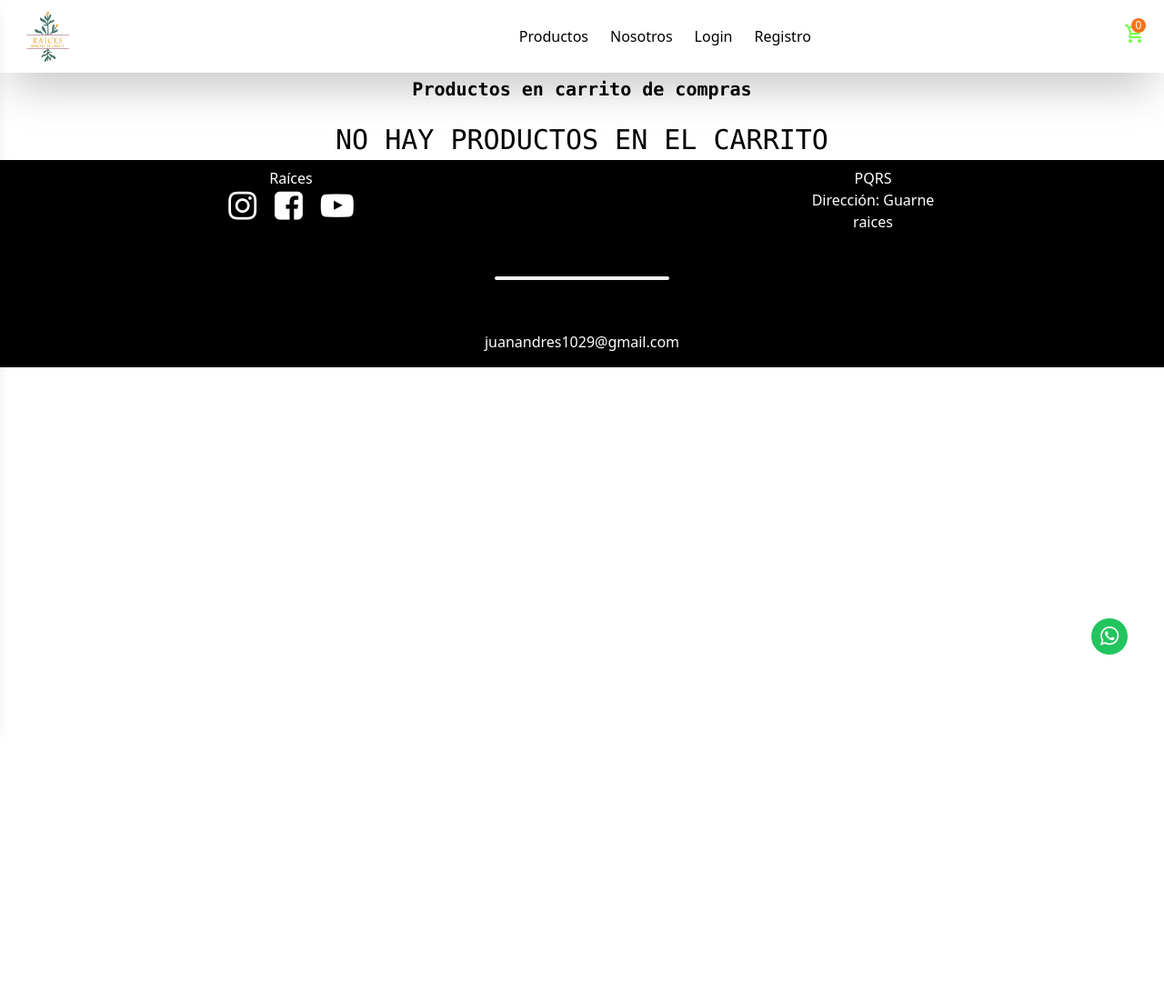
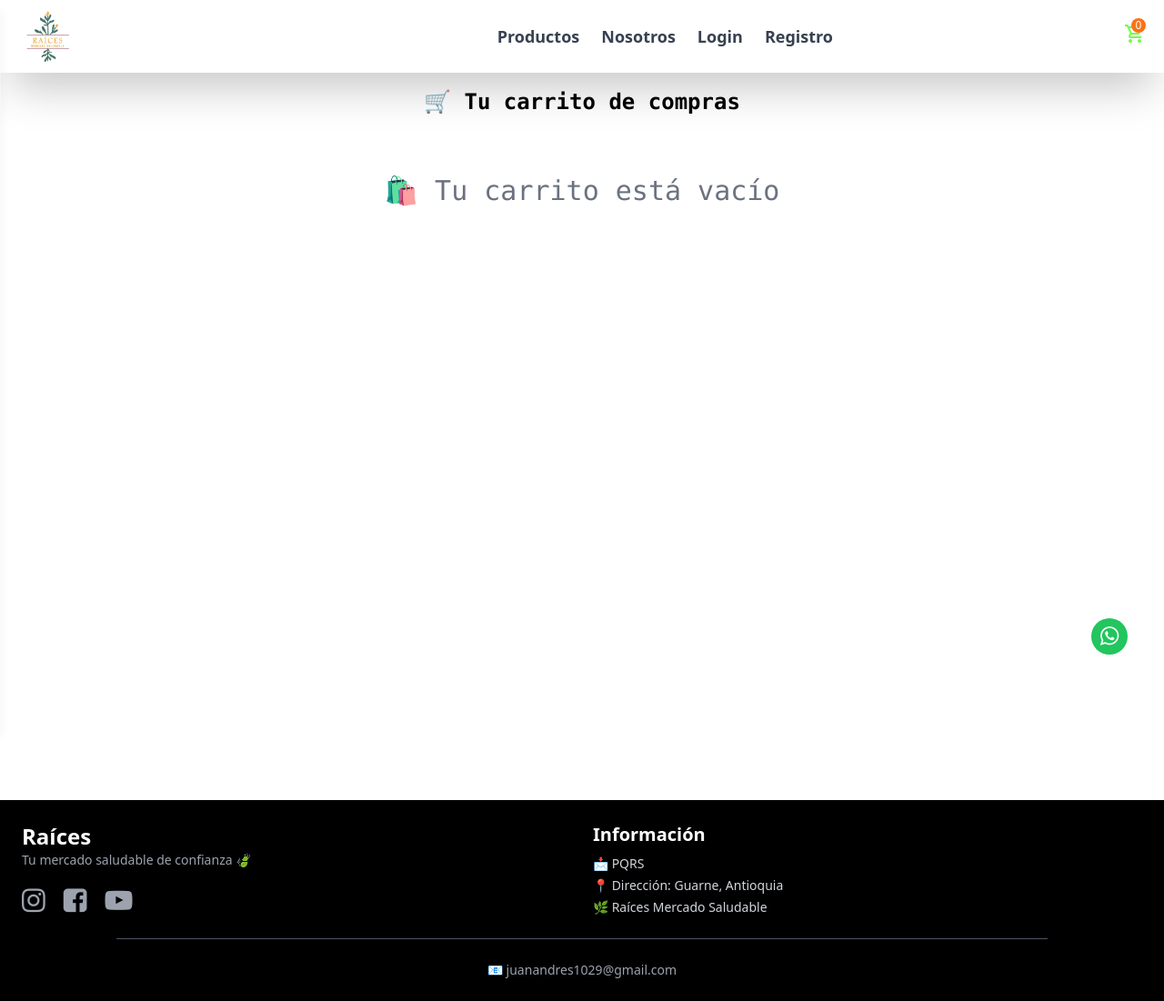
Before and after one commit to JuanAndreAV/angular-ecommerce, an Angular app: page /carrito in a window 1280 px wide. Shown: the whole page at 91% size. Before the commit the page ends 800 px from the top, so only its background shows below. Built offline with nearby package versions, Linux system fonts and the light colour scheme.

Commit message:
añade mejoras en templates

```diff
--- a/src/app/pages/carrito/carrito.component.html
+++ b/src/app/pages/carrito/carrito.component.html
@@ -1,34 +1,65 @@
-<main class="mt-20 p-1 h-1/2 ">
-<h1 class="text-center font-bold text-xl font-mono" >Productos en carrito de compras</h1>
-    <div id="product-list" class="grid grid-cols-1 md:grid-cols-3 gap-4 p-3">
-     @for(product of cartService.productsInCart; track product._id){
-        <div class="product-card bg-white p-6 rounded-lg shadow-lg" >
+<main class="mt-20 p-4 min-h-screen">
+    <h1 class="text-center font-bold text-2xl font-mono mb-6">🛒 Tu carrito de compras</h1>
 
-            <img class="product-image w-full h-48 object-cover mb-4 rounded" [src]='product.image' alt="Product Image">
+    <!-- Lista de productos en el carrito -->
+    <div id="product-list" class="grid grid-cols-1 md:grid-cols-3 gap-6">
+      @for (product of cartService.productsInCart; track product._id) {
+        <div class="bg-white p-6 rounded-lg shadow-lg flex flex-col justify-between">
 
-            <h3 class="product-name text-xl font-semibold mb-2">{{product.name}}</h3>
+          <!-- Imagen del producto -->
+          <img class="w-full h-48 object-cover mb-4 rounded" [src]='product.image' alt="{{product.name}}">
 
-            <p class="product-price text-gray-900 font-bold">{{product.price}}</p>
-
-            <button (click)="eliminarProducto(product)">remover</button>
-
-        </div>
-       }
-
-    </div>
-    @if (cartService.productsInCart.length > 0) {
-        <div class="flex flex-col">
-        <h2 class="text-center font-bold">Total:${{cartService.getTotalPrice()}}</h2>
-        <p class="font-bold">Total productos: {{cartService.productsInCart.length}}</p>
-
-        <a  href="https://wa.me/{{whatsAppLink}}?text=Hola, deseo adquirir los siguientes productos: {{mensajePago()}}"  target="_blank" class="bg-blue-500 rounded-lg border-solid border-2 p-2 text-white hover:bg-blue-400 text-center">Proceder al pago</a>
-
-        </div>
-
-       }@else {
-        <p class="text-center font-mono text-3xl">NO HAY PRODUCTOS EN EL CARRITO</p>
-       }
+          <!-- Información del producto -->
+          <div>
+            <h3 class="text-xl font-semibold">{{product.name}}</h3>
+            <p class="text-gray-700">{{product.description}}</p>
+            <p class="text-green-600 font-bold text-lg mt-2">${{product.price}}</p>
+          </div>
 
 
+        <!-- Controles de cantidad -->
+        <div class="flex items-center justify-between mt-4">
+            <button
 
+              class="bg-gray-300 text-gray-700 px-3 py-1 rounded-lg hover:bg-gray-400 transition">
+              ➖
+            </button>
+            <span class="text-lg font-semibold">{{1}}</span>
+            <button
+
+              class="bg-gray-300 text-gray-700 px-3 py-1 rounded-lg hover:bg-gray-400 transition">
+              ➕
+            </button>
+          </div>
+
+          <!-- Botón para eliminar producto -->
+          <button
+            (click)="eliminarProducto(product)"
+            class="mt-4 bg-red-500 text-white w-full p-2 rounded-lg hover:bg-red-400 transition">
+            ❌ Remover
+          </button>
+        </div>
+      }
+    </div>
+
+    <!-- Sección de resumen del carrito -->
+    @if (cartService.productsInCart.length > 0) {
+      <div class="mt-8 p-6 bg-gray-100 rounded-lg shadow-md">
+        <h2 class="text-center font-bold text-xl">Total: ${{cartService.getTotalPrice()}}</h2>
+        <p class="text-center font-semibold">Total de productos: {{cartService.productsInCart.length}}</p>
+
+        <!-- Botón para proceder al pago por WhatsApp -->
+        <div class="flex justify-center mt-4">
+          <a
+            href="https://wa.me/{{whatsAppLink}}?text=Hola, deseo adquirir los siguientes productos: {{mensajePago()}}"
+            target="_blank"
+            class="bg-green-500 text-white p-3 rounded-lg shadow-lg hover:bg-green-400 transition flex items-center">
+            💬 Proceder al pago por WhatsApp
+          </a>
+        </div>
+      </div>
+    } @else {
+      <!-- Mensaje cuando no hay productos en el carrito -->
+      <p class="text-center font-mono text-3xl mt-10 text-gray-500">🛍️ Tu carrito está vacío</p>
+    }
   </main>
--- a/src/app/pages/home/home.component.html
+++ b/src/app/pages/home/home.component.html
@@ -1,24 +1,84 @@
-<main class="mt-20 p-1 h-1/2 ">
+<main class="mt-20 p-1 h-auto">
   <div class="flex flex-col w-full h-auto">
-    <section class="static bg-slate-700 flex justify-center items-center flex-col ">
-      <img class=" p-2 size-full lg:size-auto bg-opacity-100" src="./assets/imgs/tienda/cafe1.jpg" alt="raíces">
-      <div class="absolute top-25 left-25 bg-black opacity-90 p-8 rounded-lg shadow-md text-center font-sans text-lg size-48 md:size-auto">
+
+    <!-- Sección Hero -->
+    <section class="relative flex justify-center items-center flex-col bg-slate-700">
+      <img class="p-2 w-full lg:w-auto bg-opacity-100" src="./assets/imgs/tienda/cafe1.jpg" alt="raíces">
+      <div class="absolute top-1/3 left-1/2 transform -translate-x-1/2 bg-black bg-opacity-70 p-8 rounded-lg shadow-md text-center font-sans text-lg w-4/5 md:w-1/2">
         <h4 class="text-xs md:text-4xl font-bold text-white mb-4">{{infocomercio.nombre}}</h4>
-        <p class="text-xs md:text-lg text-white text-wrap"><span class="font-bold">Bienvenidos</span> a {{infocomercio.nombre}} mercado saludable, disfruta...</p>
+        <p class="text-xs md:text-lg text-white">
+          <span class="font-bold">Bienvenidos</span> a {{infocomercio.nombre}}, mercado saludable. Descubre productos naturales y disfruta de un estilo de vida más saludable.
+        </p>
       </div>
-   </section>
-   <section class="mt-0 p-2 bg-white w-full h-auto">
-    <h2 class="text-center font-bold text-lg">Categorías</h2>
-    <div class="grid grid-cols-2 m-2 md:grid-cols-4 gap-2 justify-items-center">
+    </section>
 
-      <div class="rounded-full hover:bg-slate-300"><a href=""><img src="./assets/imgs/productos/project-1.jpg" alt="" class="rounded-full size-40 md:size-48"><h3 class="text-center font-semibold italic">{{infocomercio.categorias[0]}}</h3></a></div>
-      <div class="rounded-full hover:bg-slate-300"><a href=""><img src="./assets/imgs/productos/project-1.jpg" alt="" class="rounded-full size-40 md:size-48"><h3 class="text-center font-semibold italic">Categoría 2</h3></a></div>
-      <div class="rounded-full hover:bg-slate-300"><a href=""><img src="./assets/imgs/productos/project-1.jpg" alt="" class="rounded-full size-40 md:size-48"><h3 class="text-center font-semibold italic">Categoría 3</h3></a></div>
-      <div class="rounded-full hover:bg-slate-300"><a href=""><img src="./assets/imgs/productos/project-1.jpg" alt="" class="rounded-full size-40 md:size-48"><h3 class="text-center font-semibold italic">Categoría 4</h3></a></div>
+    <!-- Sección Categorías -->
+    <section class="mt-10 p-4 bg-white w-full h-auto">
+      <h2 class="text-center font-bold text-lg md:text-2xl mb-6">Categorías</h2>
+      <div class="grid grid-cols-2 md:grid-cols-4 gap-6 justify-items-center">
+        <div class="rounded-lg overflow-hidden shadow-md hover:scale-105 transition-transform">
+          <a href="#">
+            <img src="./assets/imgs/productos/project-1.jpg" alt="Categoría 1" class="rounded-lg w-40 md:w-48">
+            <h3 class="text-center font-semibold italic mt-2">{{infocomercio.categorias[0]}}</h3>
+          </a>
+        </div>
+        <div class="rounded-lg overflow-hidden shadow-md hover:scale-105 transition-transform">
+          <a href="#">
+            <img src="./assets/imgs/productos/project-2.jpg" alt="Categoría 2" class="rounded-lg w-40 md:w-48">
+            <h3 class="text-center font-semibold italic mt-2">Categoría 2</h3>
+          </a>
+        </div>
+        <div class="rounded-lg overflow-hidden shadow-md hover:scale-105 transition-transform">
+          <a href="#">
+            <img src="./assets/imgs/productos/project-3.jpg" alt="Categoría 3" class="rounded-lg w-40 md:w-48">
+            <h3 class="text-center font-semibold italic mt-2">Categoría 3</h3>
+          </a>
+        </div>
+        <div class="rounded-lg overflow-hidden shadow-md hover:scale-105 transition-transform">
+          <a href="#">
+            <img src="./assets/imgs/productos/project-4.jpg" alt="Categoría 4" class="rounded-lg w-40 md:w-48">
+            <h3 class="text-center font-semibold italic mt-2">Categoría 4</h3>
+          </a>
+        </div>
+      </div>
+    </section>
 
+    <!-- Sección Productos Destacados -->
+    <section class="mt-10 p-4 bg-gray-100 w-full h-auto">
+      <h2 class="text-center font-bold text-lg md:text-2xl mb-6">Productos Destacados</h2>
+      <div class="grid grid-cols-1 md:grid-cols-3 gap-6">
+        @for(product of productService.products(); track product._id) {
+          <div class="bg-white p-4 rounded-lg shadow-md hover:shadow-lg transition-shadow">
+            <img class="w-full h-40 object-cover rounded-lg mb-4" [src]="product.image" alt="Producto">
+            <h3 class="text-xl font-semibold">{{product.name}}</h3>
+            <p class="text-gray-700 text-sm">{{product.description}}</p>
+            <p class="text-green-600 font-bold text-lg mt-2">${{product.price}}</p>
+            <button class="bg-yellow-500 text-white w-full p-2 mt-4 rounded-lg hover:bg-yellow-400 transition">
+              Agregar al carrito
+            </button>
+          </div>
+        }
+      </div>
+    </section>
 
-    </div>
-   </section>
+    <!-- Sección Testimonios -->
+    <section class="mt-10 p-4 bg-white w-full h-auto">
+      <h2 class="text-center font-bold text-lg md:text-2xl mb-6">Lo que dicen nuestros clientes</h2>
+      <div class="grid grid-cols-1 md:grid-cols-3 gap-6">
+        <div class="bg-gray-50 p-4 rounded-lg shadow-md">
+          <p class="italic">"Excelentes productos, me encantó la calidad y frescura de cada uno. ¡Muy recomendado!"</p>
+          <h4 class="font-bold text-right mt-2">- Cliente 1</h4>
+        </div>
+        <div class="bg-gray-50 p-4 rounded-lg shadow-md">
+          <p class="italic">"El café de aquí es simplemente espectacular. Volveré por más."</p>
+          <h4 class="font-bold text-right mt-2">- Cliente 2</h4>
+        </div>
+        <div class="bg-gray-50 p-4 rounded-lg shadow-md">
+          <p class="italic">"Una tienda confiable con productos realmente saludables. ¡5 estrellas!"</p>
+          <h4 class="font-bold text-right mt-2">- Cliente 3</h4>
+        </div>
+      </div>
+    </section>
 
   </div>
- </main>
+</main>
--- a/src/app/pages/home/home.component.ts
+++ b/src/app/pages/home/home.component.ts
@@ -1,6 +1,7 @@
 import { Component, inject } from '@angular/core';
 import { RouterModule } from '@angular/router';
 import { InfoService } from '../../shared/services/info.service';
+import { ProductServiceService } from '../../shared/services/product.service.service';
 
 @Component({
   selector: 'app-home',
@@ -12,8 +13,10 @@ import { InfoService } from '../../shared/services/info.service';
   styleUrl: './home.component.css'
 })
 export class HomeComponent {
+public productService = inject(ProductServiceService)
 infocomercio = inject(InfoService)
-
+//debo incluir el endpoint para obtener productos destacados
+//injectar el servicio de carrito
 
 
 
--- a/src/app/shared/footer/footer.component.html
+++ b/src/app/shared/footer/footer.component.html
@@ -1,23 +1,41 @@
-<footer class="bg-black w-screen h-auto">
-    <div class="grid grid-cols-1 md:grid-cols-2 text-white">
-      <div class="text-center p-2">
-        <h2 class="text-white">{{ infoComercio.nombre }}</h2>
-        <ul class="flex justify-center gap-5 ">
-        <li class=""><a href="#" class=""><i class="fa fa-instagram" style="font-size:36px"></i></a></li>
-        <li><a href="#"><i class="fa fa-facebook-square" style="font-size:36px"></i></a></li>
-        <li><a href="#"><i class="fa fa-youtube-play" style="font-size:36px"></i></a></li>
-      </ul>
-      </div>
-      <div class="text-center p-2">
-        <ul>
-        <li>PQRS</li>
-        <li>Dirección: Guarne </li>
-        <li>raices</li>
-        </ul>
+<footer class="bg-black text-white w-screen py-6">
+  <div class="container mx-auto grid grid-cols-1 md:grid-cols-2 gap-6 px-6">
+
+    <!-- Sección de información del negocio -->
+    <div class="text-center md:text-left">
+      <h2 class="text-2xl font-bold">{{ infoComercio.nombre }}</h2>
+      <p class="text-gray-400 text-sm">Tu mercado saludable de confianza 🍃</p>
+
+      <!-- Redes Sociales -->
+      <div class="mt-4 flex justify-center md:justify-start gap-5">
+        <a href="#" class="text-gray-400 hover:text-pink-500 transition">
+          <i class="fa fa-instagram text-3xl"></i>
+        </a>
+        <a href="#" class="text-gray-400 hover:text-blue-500 transition">
+          <i class="fa fa-facebook-square text-3xl"></i>
+        </a>
+        <a href="#" class="text-gray-400 hover:text-red-500 transition">
+          <i class="fa fa-youtube-play text-3xl"></i>
+        </a>
       </div>
     </div>
-    <hr class="w-48 h-1 mx-auto my-4 bg-gray-100 border-0 rounded md:my-10 dark:bg-gray-700">
-    <a href="" class="flex justify-center p-4 text-white">{{ infoComercio.correo}}</a>
 
+    <!-- Sección de información adicional -->
+    <div class="text-center md:text-left">
+      <h3 class="text-xl font-semibold mb-2">Información</h3>
+      <ul class="text-gray-300 text-sm space-y-1">
+        <li><a href="#" class="hover:text-gray-100 transition">📩 PQRS</a></li>
+        <li>📍 Dirección: Guarne, Antioquia</li>
+        <li>🌿 Raíces Mercado Saludable</li>
+      </ul>
+    </div>
+  </div>
 
-   </footer>
+  <!-- Línea divisoria -->
+  <hr class="w-4/5 mx-auto my-6 border-gray-600">
+
+  <!-- Correo de contacto -->
+  <p class="text-center text-gray-400 text-sm">
+    📧 <a href="mailto:{{ infoComercio.correo }}" class="hover:text-white transition">{{ infoComercio.correo }}</a>
+  </p>
+</footer>
--- a/src/app/shared/header/header.component.html
+++ b/src/app/shared/header/header.component.html
@@ -8,12 +8,12 @@
         lists
         </span></button>
     </div>
-      <div class=" md:block w-4/6 hidden">
-        <ul class="flex justify-center items-center gap-6 ">
-          <li><a [routerLink]="['/productos']" class="hover:text-lime-500">Productos</a></li>
-          <li><a [routerLink]="['/nosotros']"class="hover:text-lime-500">Nosotros</a></li>
-          <li><a href="#"class="hover:text-lime-500">Login</a></li>
-          <li><a href="#"class="hover:text-lime-500">Registro</a></li>
+    <div class="hidden md:flex w-4/6 justify-center">
+      <ul class="flex gap-6 text-lg font-semibold text-gray-700">
+        <li><a [routerLink]="['/productos']" class="hover:text-green-500 transition-colors">Productos</a></li>
+        <li><a [routerLink]="['/nosotros']" class="hover:text-green-500 transition-colors">Nosotros</a></li>
+        <li><a href="#" class="hover:text-green-500 transition-colors">Login</a></li>
+        <li><a href="#" class="hover:text-green-500 transition-colors">Registro</a></li>
       </ul>
     </div>
     <div class="md:items-end ">
@@ -23,37 +23,42 @@
     <div id="overlay" (click)="hide()" class="fixed {{overlay}}
           inset-0 bg-black bg-opacity-50  z-40"></div>
   <!-- Sidebar -->
-    <div id="sidebar" class="fixed top-0 left-0 h-full w-1/2 bg-white shadow-lg transform {{estado}}  transition-transform z-50">
-       <h1 class="text-center font-extrabold">{{ infoComercio.nombre }}</h1>
-      <ul class="pt-4">
-            <li class="link"><a [routerLink]="['/productos']">Productos</a></li>
-            <li class="link"><a [routerLink]="['/nosotros']">Nosotros</a></li>
-            <li class="link"><a href="#">Login</a></li>
-            <li class="link"><a href="#">Registro</a></li>
-
+  <div id="sidebar" class="fixed top-0 left-0 h-full w-2/3 sm:w-1/3 bg-white shadow-lg transform {{estado}} transition-transform z-50 p-6">
+    <h1 class="text-center font-extrabold text-gray-800">{{ infoComercio.nombre }}</h1>
+    <ul class="mt-4 space-y-4 text-lg font-semibold text-gray-700">
+      <li><a [routerLink]="['/productos']" class="block hover:text-green-500">Productos</a></li>
+      <li><a [routerLink]="['/nosotros']" class="block hover:text-green-500">Nosotros</a></li>
+      <li><a href="#" class="block hover:text-green-500">Login</a></li>
+      <li><a href="#" class="block hover:text-green-500">Registro</a></li>
     </ul>
   </div>
   </nav>
   <!-- SidebarCarrito -->
-
-     <div id="sideCart" class="fixed top-0 right-0 h-full w-2/3 sm:w-1/3 bg-white drop-shadow-md {{carrito}} transition-transform  z-50">
-        <div class="bg-white w-96 h-3/4 p-4 rounded-lg flex flex-col">
-          <H1 class=" mb-5 font-semibold">Carrito {{infoComercio.nombre}}</H1>
-            <div class=" flex-1 overflow-y-auto">
-              <ul class="cart-container space-y-4 shadow-lg flex flex-col p-5">
+     <!-- Sidebar del carrito -->
+     <div id="sideCart" class="fixed top-0 right-0 h-full w-2/3 sm:w-1/3 bg-white shadow-md {{carrito}} transition-transform z-50 p-6">
+      <h1 class="font-semibold text-lg">Carrito {{infoComercio.nombre}}</h1>
+      <div class="cart-container mt-4 space-y-4 overflow-y-auto max-h-96">
         @for (product of cartService.productsInCart; track product.name) {
-                  <li class="rounded-lg outline outline-2 outline-offset-2 size-16 "><img [src]="product.image" alt="imagenProducto" id="img-product" class=""></li>
-                  <li class="text-wrap"><p class="text-green-500" id="p-product" >{{product.name}}</p></li>
-                  <li><h2 id="precio-producto">Cantidad: {{product.stock}}</h2></li>
-                  <li><h2 id="precio-producto">{{product.price}}</h2></li>
-                  <hr class="w-48 h-1 mx-auto my-4 bg-gray-100 border-0 rounded md:my-10 dark:bg-gray-700">
-                }
-
-              </ul>
-            </div>
-            <h2 id="total"class="font-bold text-start">Total: ${{cartService.getTotalPrice()}}</h2>
-            <a [routerLink]="['/carrito']" href="./carrito.html" class="bg-green-300 w-1/2  rounded-full p-2 text-xs text-center text-white hover:bg-slate-600" id="cart-button" >Ver carrito</a>
+          <div class="flex items-center gap-4 p-3 bg-gray-100 rounded-lg shadow">
+            <img [src]="product.image" alt="Producto" class="w-16 h-16 rounded-lg">
+            <div>
+              <p class="text-green-500 font-semibold">{{product.name}}</p>
+              <p class="text-sm text-gray-700">Cantidad: {{product.stock}}</p>
+              <p class="font-bold text-gray-800">${{product.price}}</p>
             </div>
           </div>
+        }
+      </div>
+
+      <hr class="my-4 border-gray-300">
+
+      <div class="text-lg font-bold text-gray-800">
+        Total: <span class="text-green-600">${{cartService.getTotalPrice()}}</span>
+      </div>
+      <a [routerLink]="['/carrito']" class="block mt-4 bg-green-500 text-white text-center rounded-lg py-2 hover:bg-green-600 transition-all">
+        🛍️ Ver carrito
+      </a>
+    </div>
+
 
  </header>
```
Also changed, not shown: src/app/pages/products/products.component.html (+20 -23 lines). Lines whose indentation alone changed are shown as unchanged.
